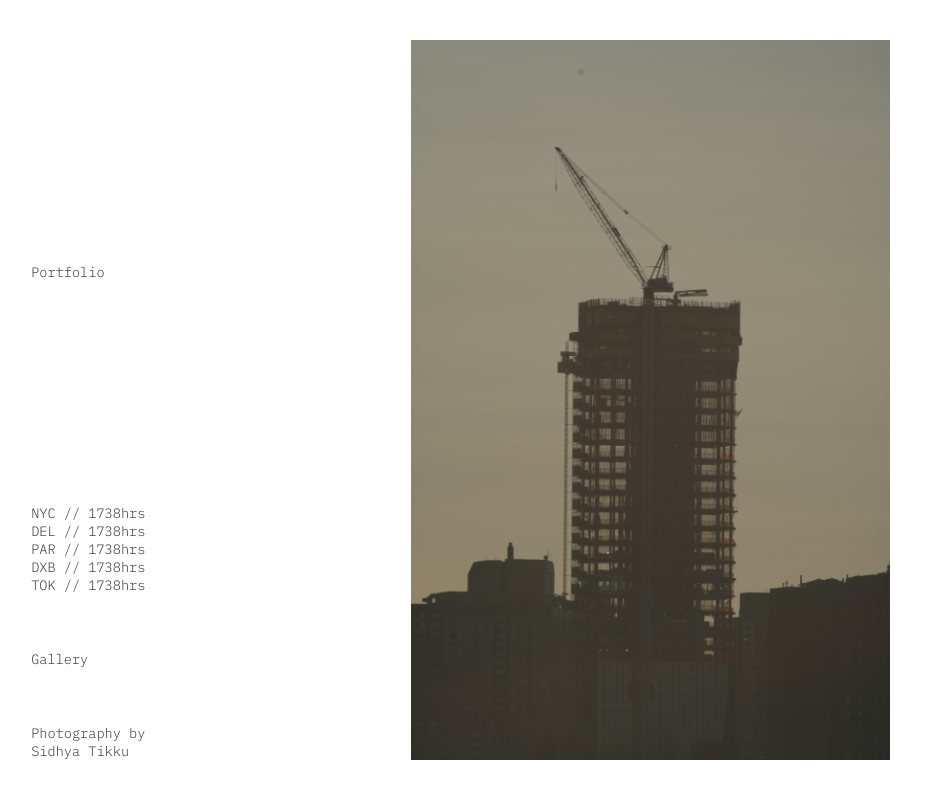
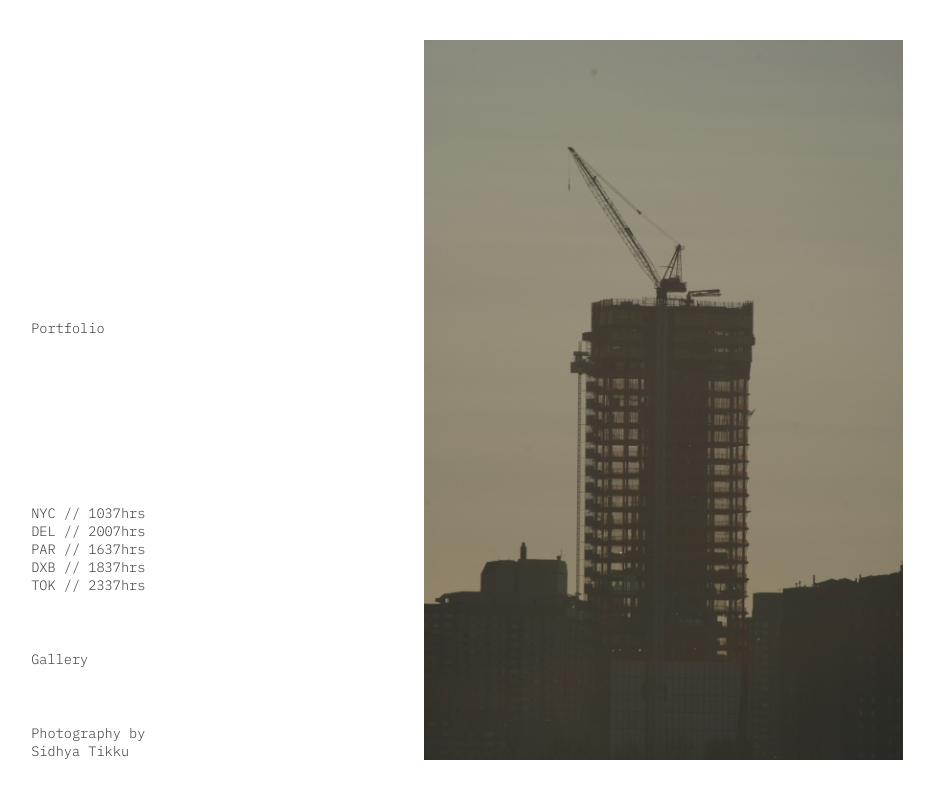
Before and after one commit to sidhyatikku/photography, a plain HTML site: page index.html in a window 1280 px wide. Shown: the whole page, without its empty margins (28-962 px from the left). Drawn offline with Linux system fonts and the light colour scheme.

Commit message:
adjust_time

```diff
--- a/css/main.css
+++ b/css/main.css
@@ -77,7 +77,8 @@ a {
   height: 100%;
   width: 100%;
   z-index: 50;
-  margin-left: 3vw;
+  margin-left: 4vw;
+  margin-right: 4vw;
 }
 
 .gallery {
--- a/index.html
+++ b/index.html
@@ -15,7 +15,13 @@
     <div class="header_main">
       <a href="#" class="flex_child"">Photography by <br>Sidhya Tikku</a>
       <a href="#" id="galleryLink" class="flex_child">Gallery</a>
-      <div id="timer" class="flex_child">NYC // 1738hrs<br>DEL // 1738hrs<br>PAR // 1738hrs<br>DXB // 1738hrs<br>TOK // 1738hrs</div>
+      <div class="timer" id="flex_child">
+        NYC // <span id="nycTime"></span><br>
+        DEL // <span id="delTime"></span><br>
+        PAR // <span id="parTime"></span><br>
+        DXB // <span id="dxbTime"></span><br>
+        TOK // <span id="tokTime"></span>
+    </div>
       <div class="flex_child"></div>
       <div class="flex_child"></div>
       <div class="flex_child"></div>
@@ -24,4 +30,5 @@
 
   </body>
   <script type="text/javascript" src="main.js"></script>
+  <script type="text/javascript" src="time.js"></script>
 </html>
--- /dev/null
+++ b/time.js
@@ -0,0 +1,22 @@
+// Function to update time
+ function updateTime() {
+     const timeZones = {
+         nycTime: 'America/New_York',
+         delTime: 'Asia/Kolkata',
+         parTime: 'Europe/Paris',
+         dxbTime: 'Asia/Dubai',
+         tokTime: 'Asia/Tokyo'
+     };
+
+     for (const [id, timeZone] of Object.entries(timeZones)) {
+         const timeElement = document.getElementById(id);
+         const now = new Date(new Date().toLocaleString('en-US', { timeZone }));
+         const hours = String(now.getHours()).padStart(2, '0');
+         const minutes = String(now.getMinutes()).padStart(2, '0');
+         timeElement.textContent = `${hours}${minutes}hrs`;
+     }
+ }
+
+ // Update time every minute
+ setInterval(updateTime, 60000);
+ updateTime(); // Initial call to set the time immediately
```
